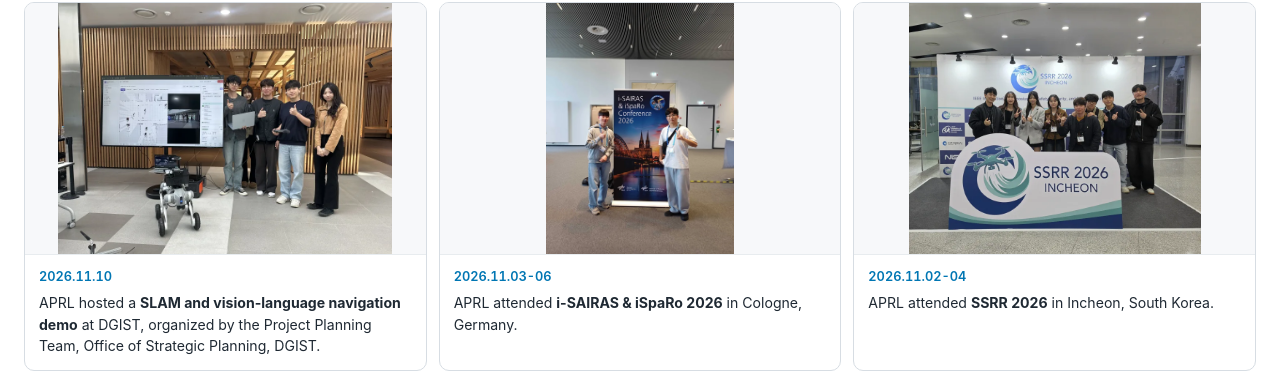
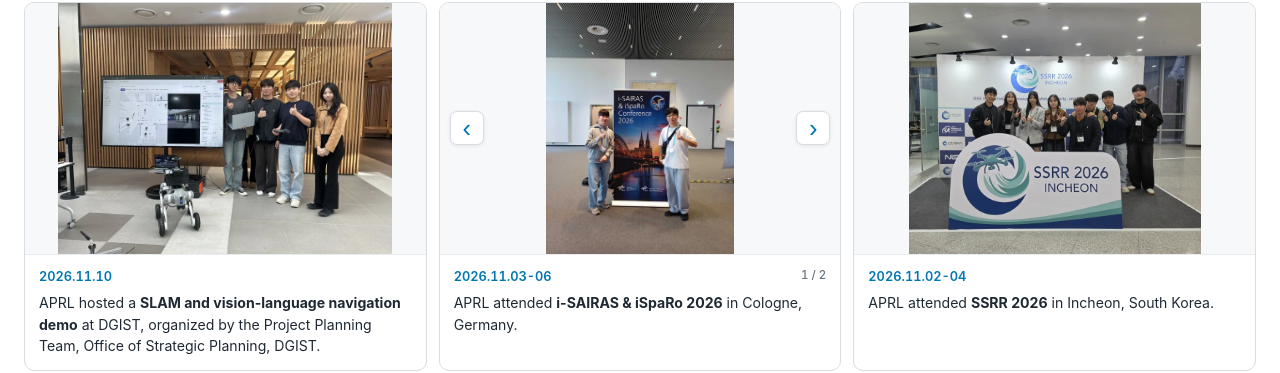
Before and after one commit to team-aprl/team-aprl.github.io, a Jekyll site: the page built from gallery.html, in a window 1280 px wide and 900 px high. Shown: the part 412-785 px from the top of the window. Built offline with Jekyll 4.4.1, drawn with Linux system fonts in a browser that asks for light colours.

Commit message:
Add planetary simulation presentation photo to i-SAIRAS gallery

```diff
--- a/gallery.html
+++ b/gallery.html
@@ -28,10 +28,15 @@
               <span class="gallery-caption-text">APRL hosted a <strong>SLAM and vision-language navigation demo</strong> at DGIST, organized by the Project Planning Team, Office of Strategic Planning, DGIST.</span>
             </figcaption>
           </figure>
-          <figure id="isairas-isparo2026">
-            <a href="assets/gallery/previews/gallery-2026-11-03-06-isairas-isparo2026.webp"><img src="assets/gallery/thumbs/gallery-2026-11-03-06-isairas-isparo2026.webp" alt="APRL members at the i-SAIRAS and iSpaRo 2026 conference" width="800" height="1067" loading="lazy" decoding="async" /></a>
+          <figure class="gallery-carousel" id="isairas-isparo2026">
+            <div class="gallery-carousel-stage">
+              <a class="gallery-carousel-slide is-active" href="assets/gallery/previews/gallery-2026-11-03-06-isairas-isparo2026.webp"><img src="assets/gallery/thumbs/gallery-2026-11-03-06-isairas-isparo2026.webp" alt="APRL members at the i-SAIRAS and iSpaRo 2026 conference" width="800" height="1067" loading="lazy" decoding="async" /></a>
+              <a class="gallery-carousel-slide" href="assets/gallery/previews/gallery-2026-11-03-06-isairas-isparo2026-planetary-simulation.webp"><img src="assets/gallery/thumbs/gallery-2026-11-03-06-isairas-isparo2026-planetary-simulation.webp" alt="Presentation on simulation for planetary robotic perception and autonomy at i-SAIRAS and iSpaRo 2026" width="800" height="450" loading="lazy" decoding="async" /></a>
+              <button class="gallery-carousel-button gallery-carousel-prev" type="button" aria-label="Previous photo">&lsaquo;</button>
+              <button class="gallery-carousel-button gallery-carousel-next" type="button" aria-label="Next photo">&rsaquo;</button>
+            </div>
             <figcaption>
-              <span class="gallery-caption-head"><span>2026.11.03-06</span></span>
+              <span class="gallery-caption-head"><span>2026.11.03-06</span><span class="gallery-carousel-count">1 / 2</span></span>
               <span class="gallery-caption-text">APRL attended <strong>i-SAIRAS &amp; iSpaRo 2026</strong> in Cologne, Germany.</span>
             </figcaption>
           </figure>
```
Also changed, not shown: assets/gallery/previews/gallery-2026-11-03-06-isairas-isparo2026-planetary-simulation.webp (added), assets/gallery/thumbs/gallery-2026-11-03-06-isairas-isparo2026-planetary-simulation.webp (added), 1 other file.
